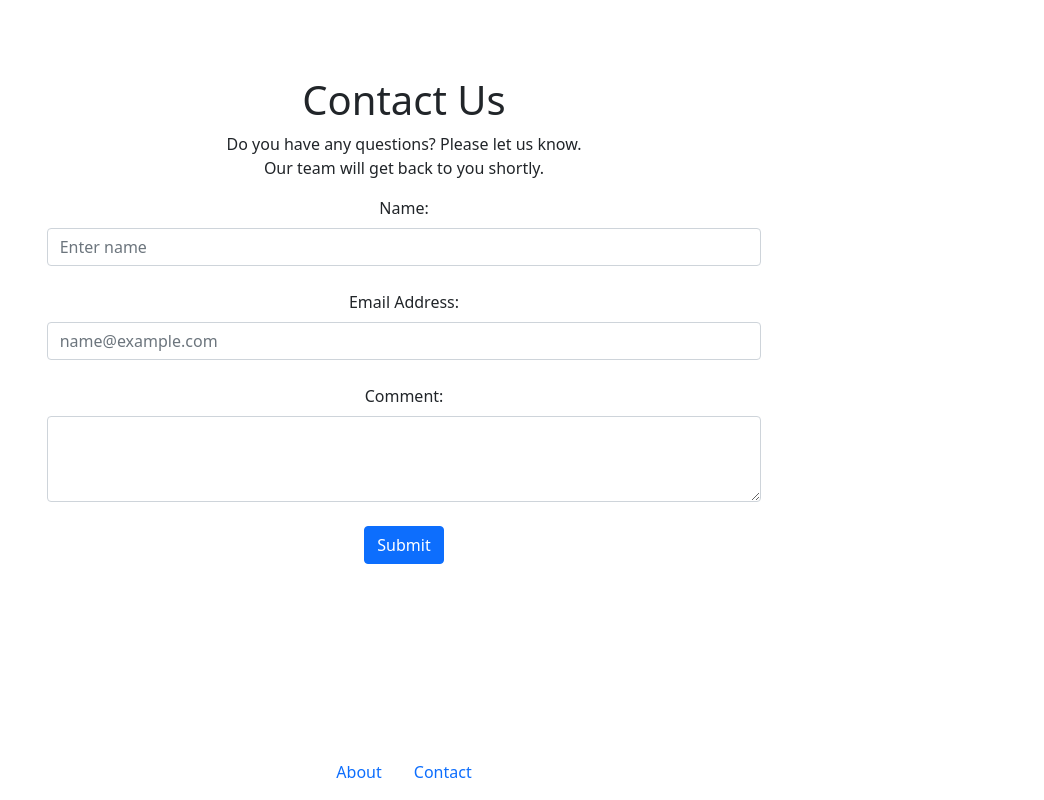
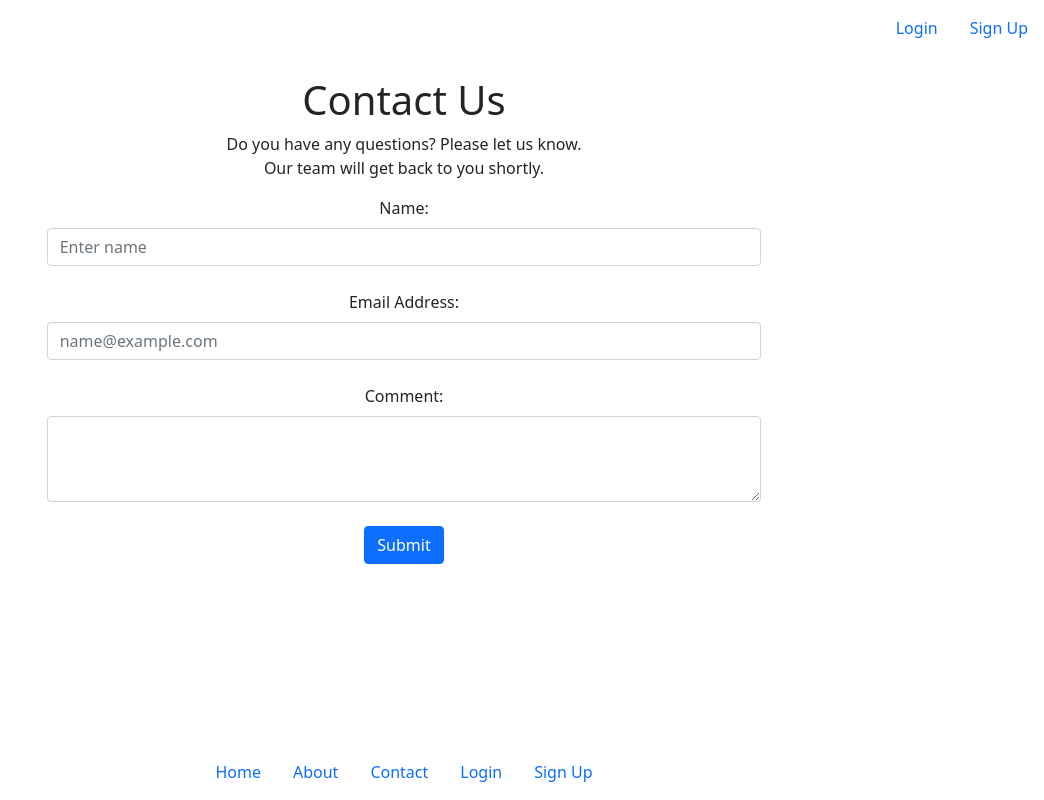
Before and after one commit to jennresado/CS467_Capstone, a React (Create React App) app: page /contact in a window 1280 px wide. Shown: the whole page, without its empty margins (236-1280 px from the left). Built offline with nearby package versions, Linux system fonts and the light colour scheme.

Commit message:
path naming convention

```diff
--- a/src/App.js
+++ b/src/App.js
@@ -33,7 +33,7 @@ function App() {
             setCookie(
                 'user',
                 {'username': loginInfo.username, 'token': data.token},
-                {path: '/', expires: 0}
+                {path: '/'}
             )
         }
     }
@@ -53,7 +53,7 @@ function App() {
 
             {/* Sign Up Page */}
             <Route
-                path= '/SignUp'
+                path= '/signup'
                 render={(props) => (
                     <SignUp />
                 )
@@ -72,7 +72,7 @@ function App() {
 
             {/* Dashboard Page */}
             <Route
-                path= '/Dashboard'
+                path= '/dashboard'
                 render={(props) => (
                     <Dashboard />
                 )
@@ -80,7 +80,7 @@ function App() {
 
             {/* Profile Settings Page */}
             <Route
-                path= '/UserProfile'
+                path= '/userprofile'
                 render={(props) => (
                     <UserProfile />
                 )
@@ -96,7 +96,7 @@ function App() {
 
             {/* About Page */}
             <Route
-                path= '/About'
+                path= '/about'
                 render={(props) => (
                     <About />
                 )
@@ -104,7 +104,7 @@ function App() {
 
             {/* Contact Us Page */}
             <Route
-                path= '/Contact'
+                path= '/contact'
                 render={(props) => (
                     <Contact />
                 )
--- a/src/components/Dashboard.js
+++ b/src/components/Dashboard.js
@@ -1,3 +1,5 @@
+import { Link, Redirect, useHistory } from 'react-router-dom'
+
 const Dashboard = () => {
     return (
         <div>
--- a/src/components/Footer.js
+++ b/src/components/Footer.js
@@ -15,24 +15,24 @@ const Footer = () => {
                 fixed='bottom'>
                 <Navbar.Toggle />
                 <Navbar.Collapse className='justify-content-center'>
-                {location.pathname === '/UserProfile' && <Nav.Link href="/Dashboard">Dashboard</Nav.Link> }
-                {location.pathname === '/Dashboard' && <Nav.Link href="/Dashboard">Home</Nav.Link> }
+                {location.pathname === '/userprofile' && <Nav.Link href="/dashboard">Dashboard</Nav.Link> }
+                {location.pathname === '/dashboard' && <Nav.Link href="/dashboard">Home</Nav.Link> }
                 {location.pathname === '/' && <Nav.Link href="/">Home</Nav.Link> }
-                {location.pathname === '/About' && <Nav.Link href="/">Home</Nav.Link> }
-                {location.pathname === '/SignUp' && <Nav.Link href="/">Home</Nav.Link> }
-                {location.pathname === '/Contact' && <Nav.Link href="/">Home</Nav.Link> }
-                <Nav.Link href="/About">About</Nav.Link>
-                <Nav.Link href="/Contact">Contact</Nav.Link>
-                {location.pathname === '/' && <Nav.Link href="/Login">Login</Nav.Link> }
-                {location.pathname === '/SignUp' && <Nav.Link href="/Login">Login</Nav.Link> }
-                {location.pathname === '/Contact' && <Nav.Link href="/Login">Login</Nav.Link> }
-                {location.pathname === '/UserProfile' && <Nav.Link href="/UserProfile">Profile</Nav.Link> }
-                {location.pathname === '/UserProfile' && <Nav.Link href="/Animal">Animal</Nav.Link> }
-                {location.pathname === '/Landing' && <Nav.Link href="/SignUp">Sign Up</Nav.Link> }
-                {location.pathname === '/Contact' && <Nav.Link href="/SignUp">Sign Up</Nav.Link> }
-                {location.pathname === '/SignUp' && <Nav.Link href="/SignUp">Sign Up</Nav.Link> }
-                {location.pathname === '/' && <Nav.Link href="/SignUp">Sign Up</Nav.Link> }
-                {location.pathname === '/UserProfile' && <Nav.Link href="/SignUp">Sign Up</Nav.Link> }
+                {location.pathname === '/about' && <Nav.Link href="/">Home</Nav.Link> }
+                {location.pathname === '/signup' && <Nav.Link href="/">Home</Nav.Link> }
+                {location.pathname === '/contact' && <Nav.Link href="/">Home</Nav.Link> }
+                <Nav.Link href="/about">About</Nav.Link>
+                <Nav.Link href="/contact">Contact</Nav.Link>
+                {location.pathname === '/' && <Nav.Link href="/login">Login</Nav.Link> }
+                {location.pathname === '/signup' && <Nav.Link href="/login">Login</Nav.Link> }
+                {location.pathname === '/contact' && <Nav.Link href="/login">Login</Nav.Link> }
+                {location.pathname === '/userprofile' && <Nav.Link href="/userprofile">Profile</Nav.Link> }
+                {location.pathname === '/userprofile' && <Nav.Link href="/animal">Animal</Nav.Link> }
+                {location.pathname === '/landing' && <Nav.Link href="/signup">Sign Up</Nav.Link> }
+                {location.pathname === '/contact' && <Nav.Link href="/signup">Sign Up</Nav.Link> }
+                {location.pathname === '/signup' && <Nav.Link href="/signup">Sign Up</Nav.Link> }
+                {location.pathname === '/' && <Nav.Link href="/signup">Sign Up</Nav.Link> }
+                {location.pathname === '/userprofile' && <Nav.Link href="/signup">Sign Up</Nav.Link> }
                 </Navbar.Collapse>
             </Navbar>
         </div>
--- a/src/components/Login.js
+++ b/src/components/Login.js
@@ -24,7 +24,7 @@ const Login = ({ onLogin, cookies }) => {
             setUsername('')
             setPassword('')
         } else {
-            history.push('/dashboard')
+            history.push('/Dashboard')
         }
     }
 
@@ -59,6 +59,7 @@ const Login = ({ onLogin, cookies }) => {
                             <div className='d-grid gap-2 mx-auto'>
                                 <button className='btn btn-primary' type='submit'>Login</button>
                             </div>
+                            <Link to="/SignUp">Sign Up</Link>
                         </form>
                     </div>
                     <div className='row'>
--- a/src/components/Navigation.js
+++ b/src/components/Navigation.js
@@ -16,18 +16,21 @@ import { useLocation } from 'react-router-dom'
                 fixed='top'>
                 <Navbar.Toggle />
                 <Navbar.Collapse className='justify-content-end'>
-                {location.pathname === '/UserProfile' && <Nav.Link href="/Dashboard">Dashboard</Nav.Link> }
-                {location.pathname === '/UserProfile' && <Nav.Link href="/Animal">Animal</Nav.Link> }
-                {location.pathname === '/UserProfile' && <Nav.Link href="/UserProfile">Profile</Nav.Link> }
-                {location.pathname === '/' && <Nav.Link href="/Login">Login</Nav.Link> }
-                {location.pathname === '/Contact' && <Nav.Link href="/Login">Login</Nav.Link> }
-                {location.pathname === '/SignUp' && <Nav.Link href="/Login">Login</Nav.Link> }
-                {location.pathname === '/About' && <Nav.Link href="/Login">Login</Nav.Link> }
-                {location.pathname === '/UserProfile' && <Nav.Link href="/Logout">Logout</Nav.Link> }
-                {location.pathname === '/Contact' && <Nav.Link href="/SignUp">Sign Up</Nav.Link> }
-                {location.pathname === '/About' && <Nav.Link href="/SignUp">Sign Up</Nav.Link> }
-                {location.pathname === '/' && <Nav.Link href="/SignUp">Sign Up</Nav.Link> }
-                {location.pathname === '/SignUp' && <Nav.Link href="/SignUp">Sign Up</Nav.Link> }
+                {location.pathname === '/userprofile' && <Nav.Link href="/dashboard">Dashboard</Nav.Link> }
+                {location.pathname === '/userprofile' && <Nav.Link href="/animal">Animal</Nav.Link> }
+                {location.pathname === '/userprofile' && <Nav.Link href="/userprofile">Profile</Nav.Link> }
+                {location.pathname === '/' && <Nav.Link href="/login">Login</Nav.Link> }
+                {location.pathname === '/login' && <Nav.Link href="/login">Login</Nav.Link> }
+                {location.pathname === '/contact' && <Nav.Link href="/login">Login</Nav.Link> }
+                {location.pathname === '/signup' && <Nav.Link href="/login">Login</Nav.Link> }
+                {location.pathname === '/about' && <Nav.Link href="/login">Login</Nav.Link> }
+                {location.pathname === '/userprofile' && <Nav.Link href="/logout">Logout</Nav.Link> }
+                {location.pathname === '/login' && <Nav.Link href="/signUp">Sign Up</Nav.Link> }
+                {location.pathname === '/contact' && <Nav.Link href="/signup">Sign Up</Nav.Link> }
+                {location.pathname === '/about' && <Nav.Link href="/signup">Sign Up</Nav.Link> }
+                {location.pathname === '/' && <Nav.Link href="/signup">Sign Up</Nav.Link> }
+                {location.pathname === '/signup' && <Nav.Link href="/signup">Sign Up</Nav.Link> }
+                {location.pathname === '/dashboard' && <Nav.Link href="/dashboard">Logout</Nav.Link> }
                 </Navbar.Collapse>
             </Navbar>
             <div className='navContent'> </div>
```
